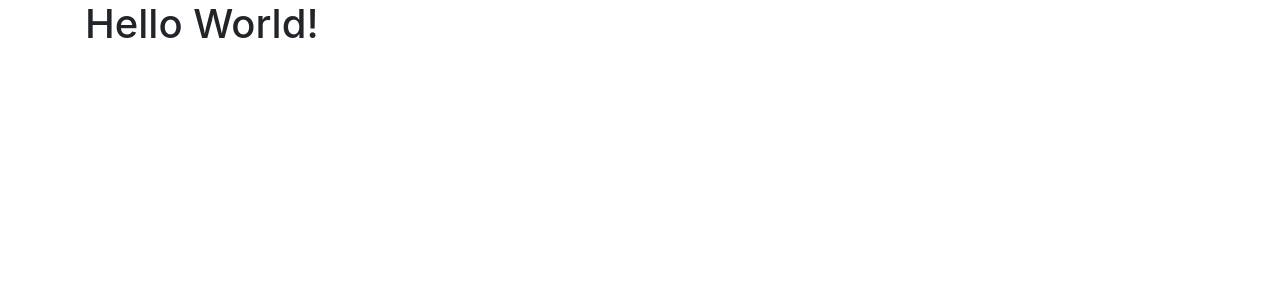
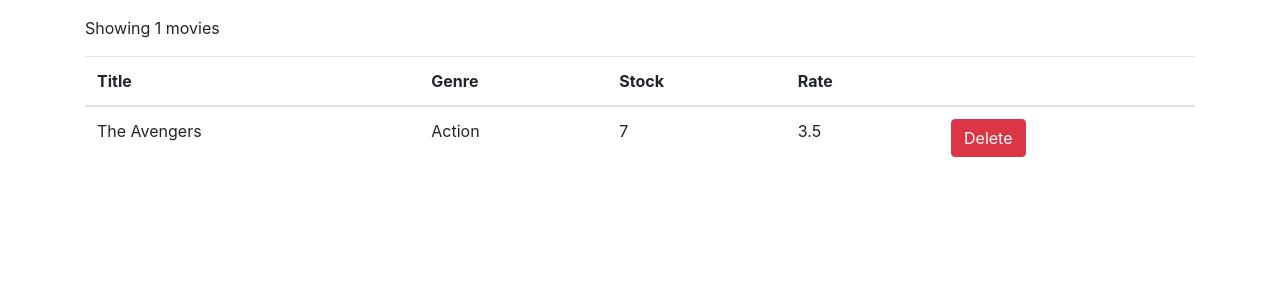
Before and after one commit to jgrissom/vidly, a React (Create React App) app: page / in a window 1280 px wide. Shown: the top 300 px of the page. Built offline with nearby package versions, Linux system fonts and the light colour scheme.

Commit message:
Display static bootstrap table

```diff
--- a/src/components/movies.jsx
+++ b/src/components/movies.jsx
@@ -3,7 +3,35 @@ import React, { Component } from "react";
 class Movies extends Component {
   state = {};
   render() {
-    return <h1>Hello World!</h1>;
+    return (
+      <React.Fragment>
+        <p className="mt-3">Showing 1 movies</p>
+        <table className="table">
+          <thead>
+            <tr>
+              <th scope="col">Title</th>
+              <th scope="col">Genre</th>
+              <th scope="col">Stock</th>
+              <th scope="col">Rate</th>
+              <th scope="col"></th>
+            </tr>
+          </thead>
+          <tbody>
+            <tr>
+              <td>The Avengers</td>
+              <td>Action</td>
+              <td>7</td>
+              <td>3.5</td>
+              <td>
+                <button type="button" className="btn btn-danger">
+                  Delete
+                </button>
+              </td>
+            </tr>
+          </tbody>
+        </table>
+      </React.Fragment>
+    );
   }
 }
 
```
